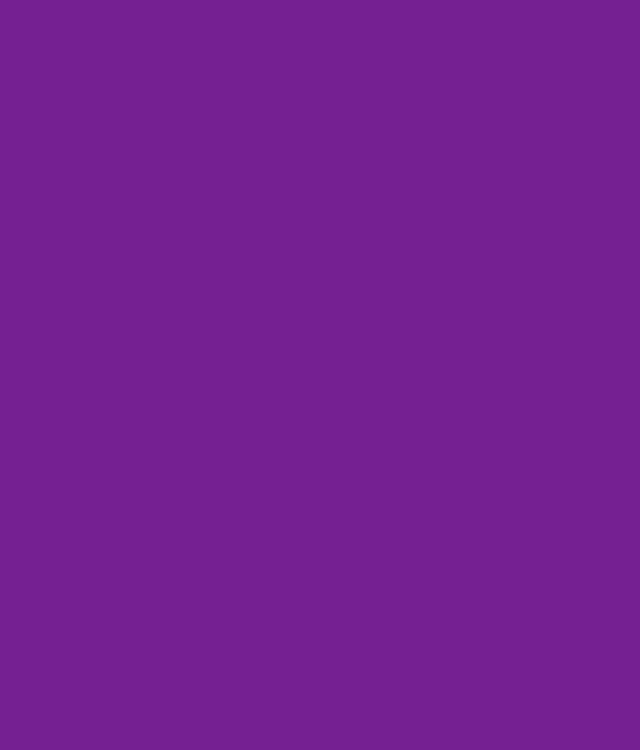
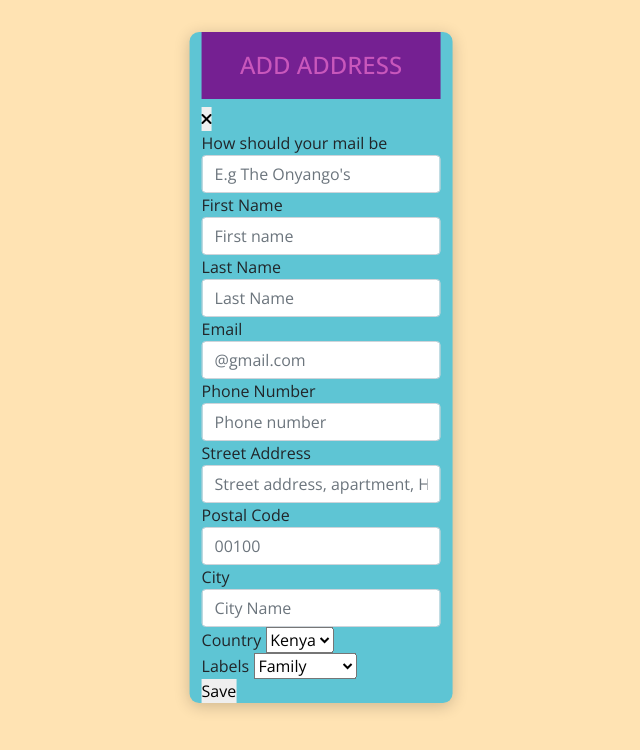
Before and after one commit to Charlotte-Natasha/Address-Book, a plain HTML site: page index.html in a window 1280 px wide. Shown: the whole page, without its empty margins (319-959 px from the left). Drawn offline with nearby package versions, Linux system fonts and the light colour scheme.

Commit message:
added header styling

```diff
--- a/index.html
+++ b/index.html
@@ -30,7 +30,7 @@
     <form class="head" id="head">
       <div class="container">
         <div class="contentHead">
-          <h3 id="title" class="text-uppercase">Add Address</h3>
+          <h3 id="title" class="text-uppercase heaDer">Add Address</h3>
           <button type="button" id="btn">
             <i class="fas fa-times"></i>
           </button>
--- a/styles.css
+++ b/styles.css
@@ -15,7 +15,7 @@
 body {
   font-family: "Open Sans", sans-serif;
   min-height: 100vh;
-  background-color: #752092;
+  background-color: #ffe3b3;
 }
 h3 {
   color: #ffe3b3;
@@ -44,5 +44,17 @@ button {
   background-color: #5ec5d4;
   border-radius: 0.6rem;
   overflow: hidden;
-  display: none;
+  /*display: none;*/
+  position: fixed;
+  top: 2rem;
+  left: 50%;
+  transform: translateX(-50%);
+  box-shadow: 0 3px 16px 0 rgba(0, 0, 0, 0.2);
 }
+.heaDer {
+  background-color: #752092;
+  padding: 1.2rem 2.4rem;
+  font-size: 1.5rem;
+  color: #c957bc;
+  position: relative;
+}
```
